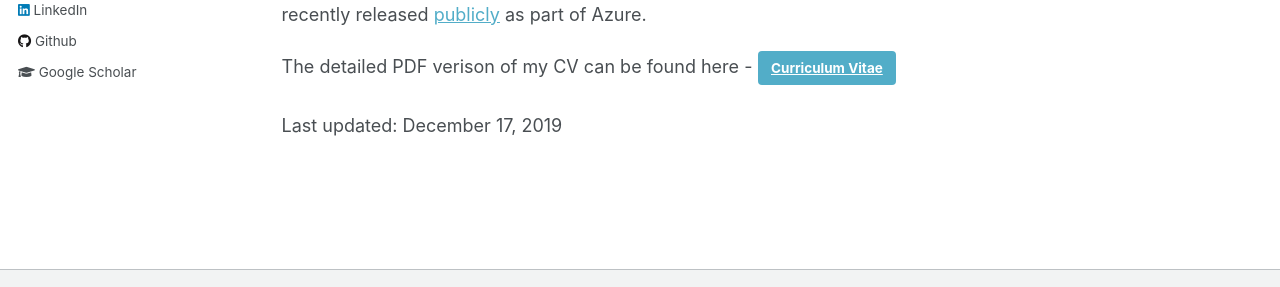
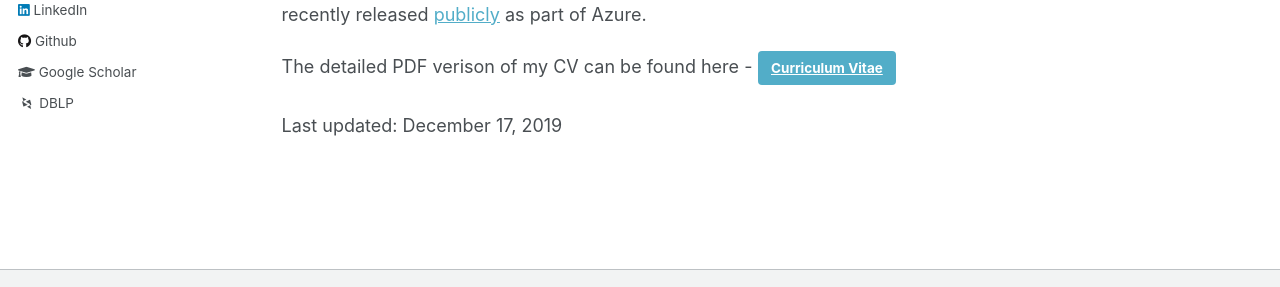
Before and after one commit to nishkum/nishkum.github.io, a Jekyll site: the page built from _pages/about.md, in a window 1280 px wide. Shown: the part 475-762 px from the top of the page. Built offline with Jekyll 4.4.1, drawn with Linux system fonts in a browser that asks for light colours; some web fonts are replaced.

Commit message:
Added dblp link.

```diff
--- a/_config.yml
+++ b/_config.yml
@@ -113,6 +113,7 @@ author:
   xing             :
   youtube          :
   wikipedia        :
+  dblp             : "https://dblp.uni-trier.de/pers/hd/k/Kumar_0001:Nishant"
 
 
 # Reading Files
--- a/_includes/author-profile.html
+++ b/_includes/author-profile.html
@@ -111,7 +111,10 @@
       {% endif %}
       {% if author.wikipedia %}
         <li><a href="https://en.wikipedia.org/wiki/User:{{ author.wikipedia }}"><i class="fab fa-wikipedia-w" aria-hidden="true"></i> Wikipedia</a></li>
-{% endif %}
+      {% endif %}
+      {% if author.dblp %}
+        <li><a href="{{ author.dblp }}"><i class="ai ai-dblp ai-fw"></i> DBLP</a></li>
+      {% endif %}
     </ul>
   </div>
 </div>
```
